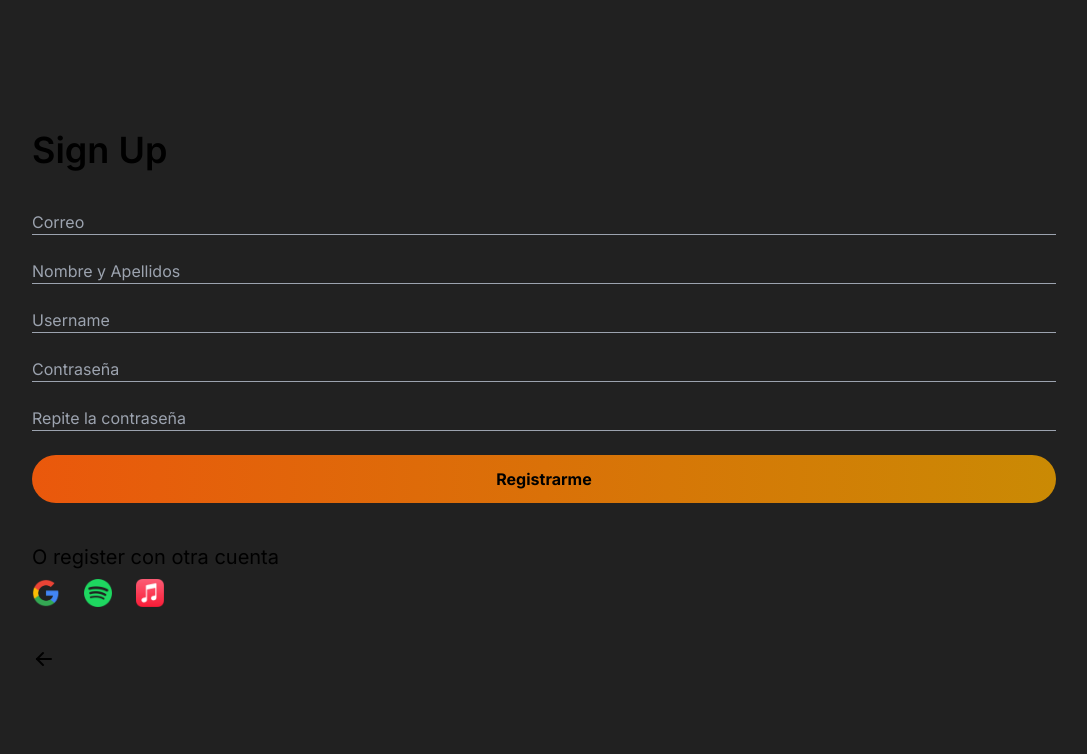
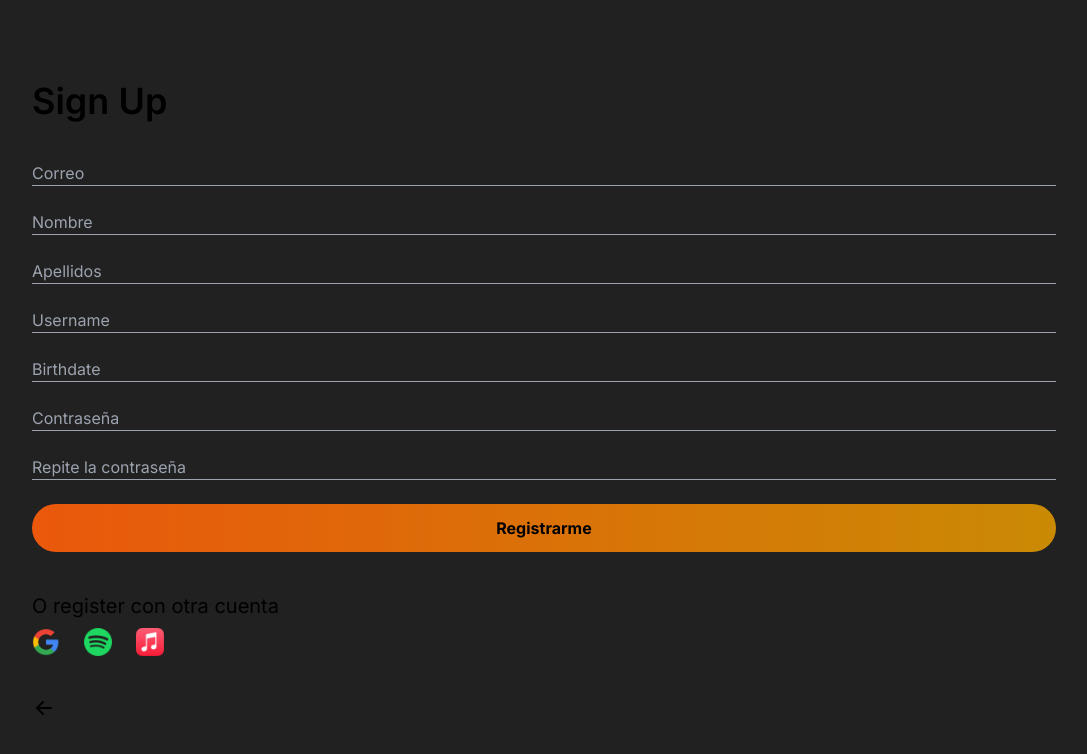
Before and after one commit to inspedralbes/prj-final-final_g3, a Next.js app in the folder next/: page /register in a window 1280 px wide. Shown: the top 754 px of the page, without its empty margins (96-1183 px from the left). Built offline with nearby package versions, Linux system fonts and the light colour scheme.

Commit message:
Refactor registration page to use axios for API calls

```diff
--- a/next/src/app/register/page.jsx
+++ b/next/src/app/register/page.jsx
@@ -1,25 +1,57 @@
-import React from 'react'
+'use client'
 import Link from 'next/link';
-
+import axios from 'axios';
+import React, { useState, useEffect } from 'react';
 import LoginMethods from '../components/LoginMethods'
 
 const page = () => {
+    const [email, setEmail] = useState('');
+    const [name, setName] = useState('');
+    const [surnames, setSurnames] = useState('');
+    const [nickname, setNickname] = useState('');
+    const [password, setPassword] = useState('');
+    const [birthdate, setBirthdate] = useState('');
+    const [passwordconfirmation, setConfirmPassword] = useState('');
+
+    const register = async (event) => {
+        event.preventDefault(); // Prevent form from refreshing the page
+
+        try {
+          const response = await axios.post('http://localhost:8000/api/register', {
+            email,
+            name,
+            surnames,
+            nickname,
+            password,
+            birthdate,
+            passwordconfirmation,
+          });
+
+          console.log(response.data);
+
+        } catch (error) {
+          console.error('Error fetching data:', error);
+        }
+      };
+
     return (
         <main className='w-screen h-screen bg-background'>
             <section className='w-[80vw] h-screen mx-auto flex flex-col gap-10 justify-center'>
                 <h1 className='text-4xl font-semibold'>Sign Up</h1>
-                <form className='flex flex-col gap-6'>
-                    <input className='bg-transparent border-b border-gray-400 outline-none' type="email" placeholder="Correo" />
-                    <input className='bg-transparent border-b border-gray-400 outline-none' type="text" placeholder="Nombre y Apellidos" />
-                    <input className='bg-transparent border-b border-gray-400 outline-none' type="text" placeholder="Username" />
-                    <input className='bg-transparent border-b border-gray-400 outline-none' type="password" placeholder="Contraseña" />
-                    <input className='bg-transparent border-b border-gray-400 outline-none' type="password" placeholder="Repite la contraseña" />
+                <form className='flex flex-col gap-6' onSubmit={register}>
+                    <input className='bg-transparent border-b border-gray-400 outline-none' type="email" placeholder="Correo" value={email} onChange={e => setEmail(e.target.value)} />
+                    <input className='bg-transparent border-b border-gray-400 outline-none' type="text" placeholder="Nombre" value={name} onChange={e => setName(e.target.value)} />
+                    <input className='bg-transparent border-b border-gray-400 outline-none' type="text" placeholder="Apellidos" value={surnames} onChange={e => setSurnames(e.target.value)} />
+                    <input className='bg-transparent border-b border-gray-400 outline-none' type="text" placeholder="Username" value={nickname} onChange={e => setNickname(e.target.value)} />
+                    <input className='bg-transparent border-b border-gray-400 outline-none' type="birthdate" placeholder="Birthdate" value={birthdate} onChange={e => setBirthdate(e.target.value)} />
+                    <input className='bg-transparent border-b border-gray-400 outline-none' type="password" placeholder="Contraseña" value={password} onChange={e => setPassword(e.target.value)} />
+                    <input className='bg-transparent border-b border-gray-400 outline-none' type="password" placeholder="Repite la contraseña" value={passwordconfirmation} onChange={e => setConfirmPassword(e.target.value)} />
                     <button className='py-3 font-bold rounded-full bg-gradient-to-r from-orange-600 to-yellow-600'>Registrarme</button>
                 </form>
 
-                <LoginMethods forWhat="register"/>
+                <LoginMethods forWhat="register" />
 
-                <Link href="/join"><svg className='w-auto h-8' xmlns="http://www.w3.org/2000/svg" class="icon icon-tabler icon-tabler-arrow-left" width="24" height="24" viewBox="0 0 24 24" stroke-width="2" stroke="currentColor" fill="none" stroke-linecap="round" stroke-linejoin="round"><path stroke="none" d="M0 0h24v24H0z" fill="none"/><path d="M5 12l14 0" /><path d="M5 12l6 6" /><path d="M5 12l6 -6" /></svg></Link>
+                <Link href="/join"><svg className='w-auto h-8' xmlns="http://www.w3.org/2000/svg" class="icon icon-tabler icon-tabler-arrow-left" width="24" height="24" viewBox="0 0 24 24" stroke-width="2" stroke="currentColor" fill="none" stroke-linecap="round" stroke-linejoin="round"><path stroke="none" d="M0 0h24v24H0z" fill="none" /><path d="M5 12l14 0" /><path d="M5 12l6 6" /><path d="M5 12l6 -6" /></svg></Link>
             </section>
 
 
```
